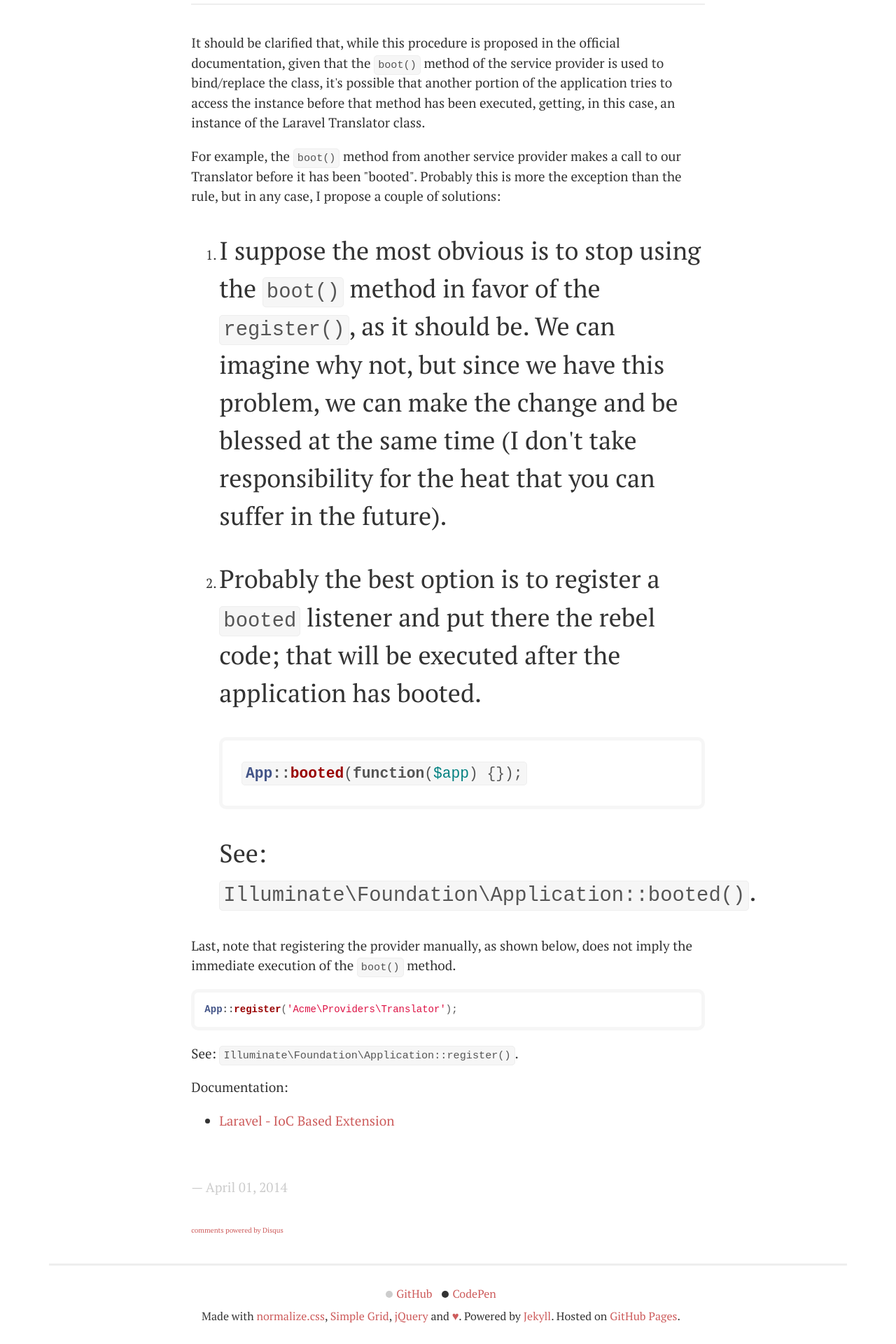
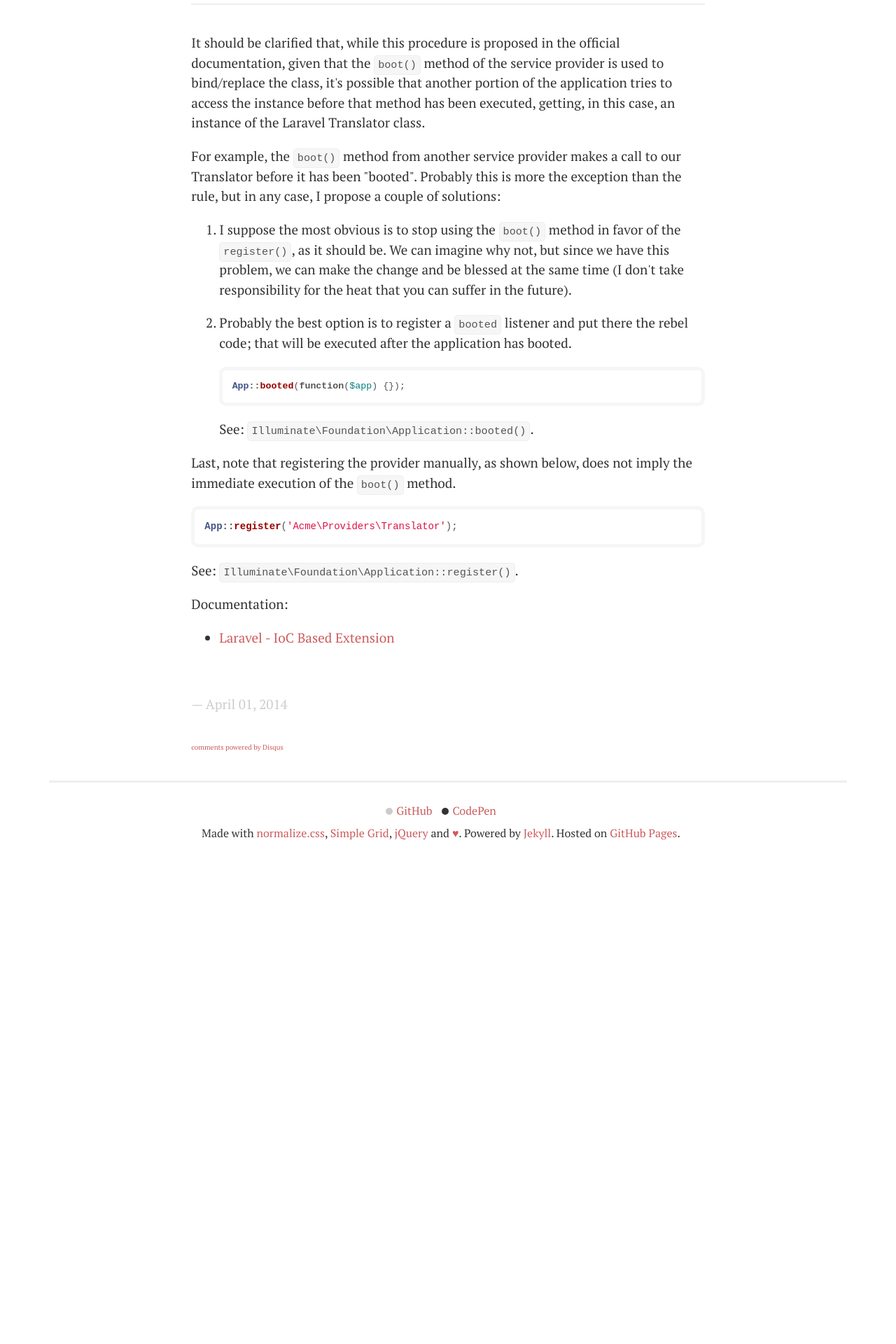
Before and after one commit to circunspecter/circunspecter.github.io, a Jekyll site: the page built from _posts/2014-04-01-extending-laravels-translator-ioc-lang-setter.html, in a window 1280 px wide. Shown: the part 3451-5371 px from the top of the page at 70% size. Built offline with Jekyll 4.4.1, drawn with Linux system fonts in a browser that asks for light colours; nearby versions of some CDN libraries; Markdown is read by kramdown in place of the engine named in the settings; comment, search, counter and statistics services are not loaded; after the commit the page ends 4681 px from its top, so only the background shows below that.

Commit message:
fix some font sizes

```diff
--- a/assets/css/mee.css
+++ b/assets/css/mee.css
@@ -20,6 +20,7 @@ h4 { font-size: 2em; }
 h5, h6 { font-size: 1.9em; }
 
 p, li, .ctable { font-size: 1.9em; }
+li p, .ctable { font-size: 1em; }
 p, pre { margin: 1em 0; }
 pre {
     background-color: #fff;
@@ -34,8 +35,9 @@ pre {
     overflow-x: auto;
     white-space: pre;
 }
-p code,
-li code {
+li pre { font-size: 0.7em; }
+p > code,
+li > code {
     background-color: #F6F6F6;
     border: 1px solid #eee;
     color: #555;
```
